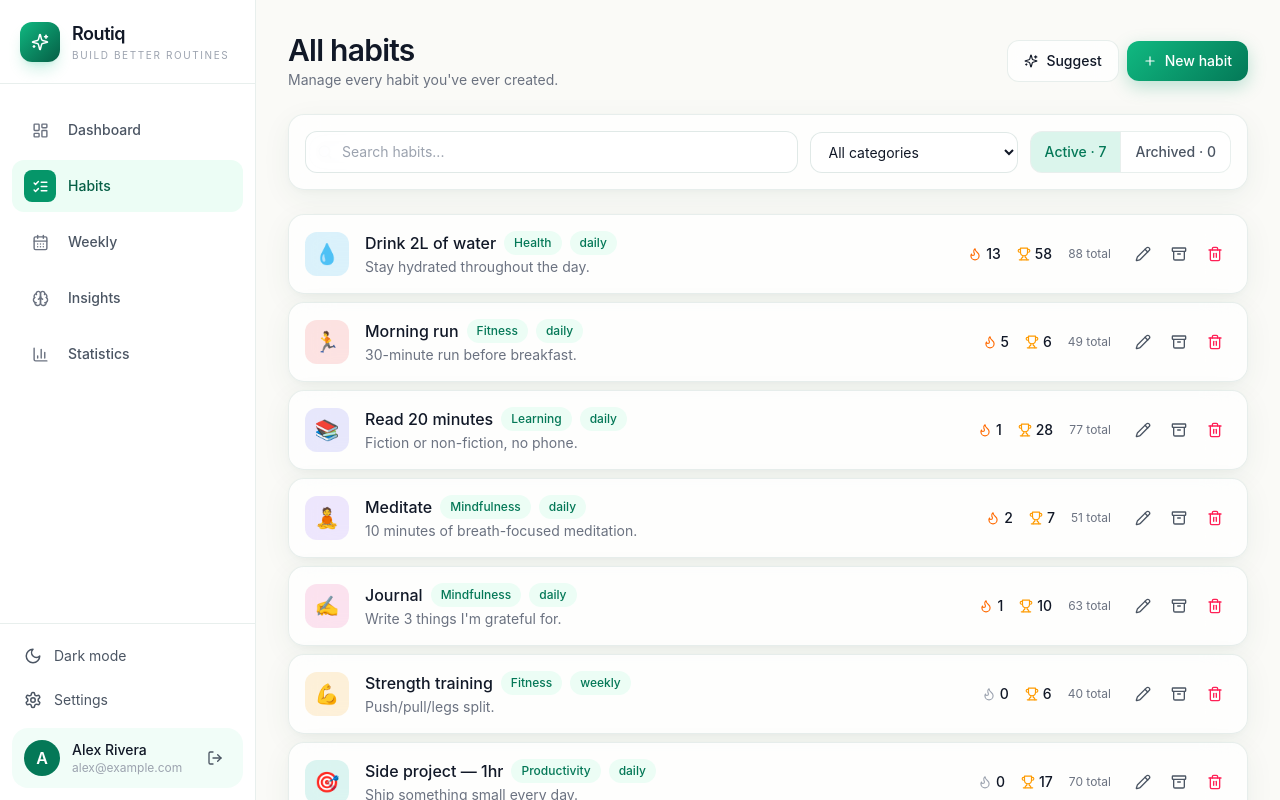
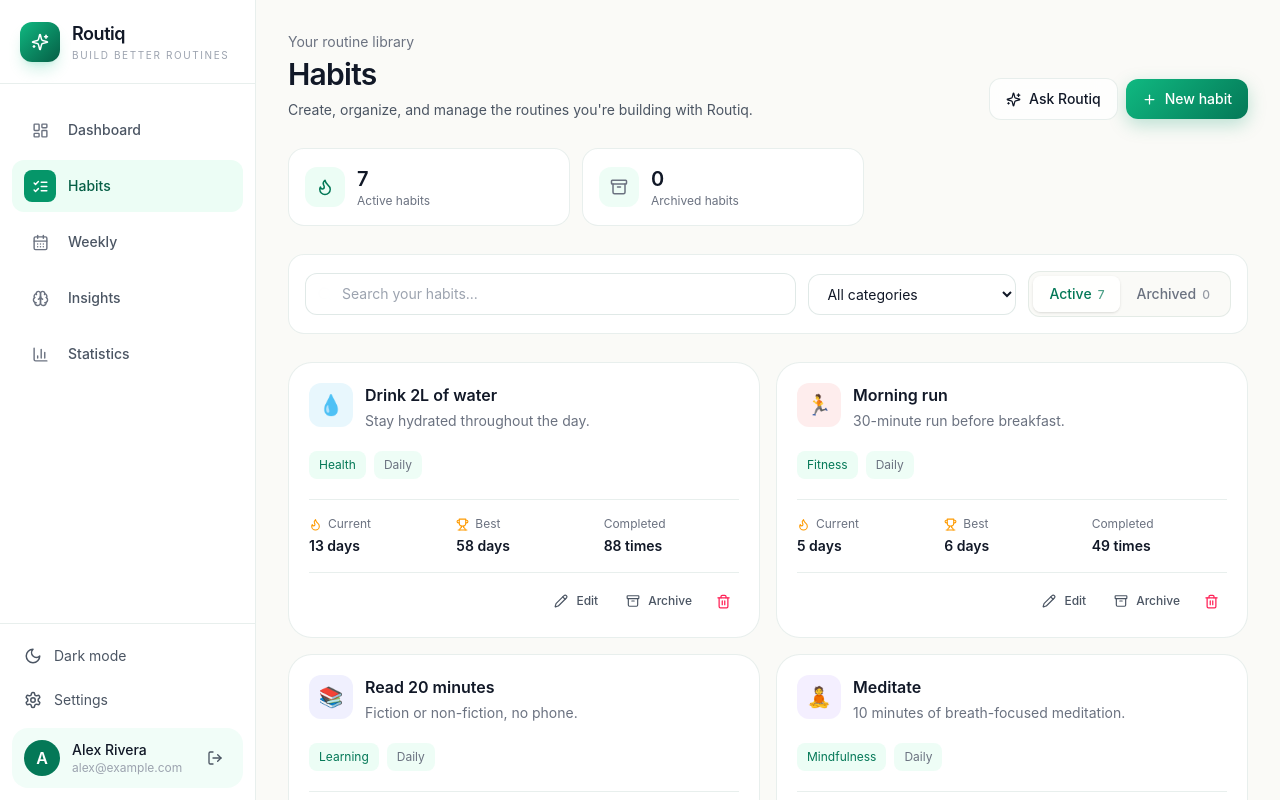
Before and after one commit to Aminat-dev/routiq, a React (Vite) app in the folder frontend/: page /habits in a window 1280 px wide. Both pictures are taken after typing "name@example.com", "Sample123" into the empty fields and a click on the button "Sign in". Shown: the top 800 px of the page. Built offline with nearby package versions, Linux system fonts and the light colour scheme; a web font is replaced by a local one.

Commit message:
refactor: redesign Routiq habits library

```diff
--- a/frontend/src/pages/Habits.jsx
+++ b/frontend/src/pages/Habits.jsx
@@ -123,24 +123,28 @@ export default function Habits() {
   if (loading) return <LoadingSpinner full />;
 
  return (
-    <div className="space-y-6 animate-fade-in">
-      <div className="flex flex-col sm:flex-row sm:items-center sm:justify-between gap-3">
+   <div className="space-y-7 animate-fade-in">
+     {/* Page header */}
+     <div className="flex flex-col gap-4 sm:flex-row sm:items-end sm:justify-between">
        <div>
-          <h1 className="text-2xl md:text-3xl font-semibold tracking-tight">
-            All habits
+         <div className="text-sm text-muted">Your routine library</div>
+
+         <h1 className="mt-1 text-2xl md:text-3xl font-semibold tracking-tight">
+           Habits
          </h1>
-          <p className="text-sm text-muted mt-0.5">
-            Manage every habit you've ever created.
+
+         <p className="mt-2 text-sm text-soft max-w-xl">
+           Create, organize, and manage the routines you're building with
+           Routiq.
          </p>
        </div>
+
        <div className="flex items-center gap-2">
-          <button
-            className="btn-secondary"
-            onClick={() => setSuggestOpen(true)}
-          >
-            <Sparkles size={14} />
-            <span className="hidden sm:inline">Suggest</span>
+         <button className="btn-secondary" onClick={() => setSuggestOpen(true)}>
+           <Sparkles size={15} />
+           <span className="hidden sm:inline">Ask Routiq</span>
          </button>
+
          <button
            className="btn-primary"
            onClick={() => {
@@ -148,176 +152,253 @@ export default function Habits() {
              setFormOpen(true);
            }}
          >
-            <Plus size={14} />
+           <Plus size={15} />
            New habit
          </button>
        </div>
      </div>
 
-      <div className="card p-4">
-        <div className="flex flex-col md:flex-row gap-3 md:items-center">
+     {/* Library overview */}
+     <div className="grid sm:grid-cols-2 gap-3 max-w-xl">
+       <div className="rounded-2xl border border-(--divider) bg-(--surface-strong) p-4 flex items-center gap-3">
+         <div className="w-10 h-10 rounded-xl bg-brand-50 dark:bg-brand-500/10 text-brand-700 dark:text-brand-300 flex items-center justify-center">
+           <Flame size={18} />
+         </div>
+
+         <div>
+           <div className="text-xl font-semibold">{activeCount}</div>
+           <div className="text-xs text-muted">Active habits</div>
+         </div>
+       </div>
+
+       <div className="rounded-2xl border border-(--divider) bg-(--surface-strong) p-4 flex items-center gap-3">
+         <div className="w-10 h-10 rounded-xl bg-(--surface-hover) text-muted flex items-center justify-center">
+           <Archive size={18} />
+         </div>
+
+         <div>
+           <div className="text-xl font-semibold">{archivedCount}</div>
+           <div className="text-xs text-muted">Archived habits</div>
+         </div>
+       </div>
+     </div>
+
+     {/* Filters */}
+     <div className="rounded-2xl border border-(--divider) bg-(--surface-strong) p-3 md:p-4">
+       <div className="flex flex-col lg:flex-row gap-3 lg:items-center">
          <div className="relative flex-1">
            <Search
              size={16}
              className="absolute left-3 top-1/2 -translate-y-1/2 text-faint pointer-events-none"
            />
+
            <input
              className="input pl-9"
-              placeholder="Search habits..."
+             placeholder="Search your habits..."
              value={query}
              onChange={(e) => setQuery(e.target.value)}
            />
          </div>
+
          <select
-            className="input md:w-52"
+           className="input lg:w-52"
            value={category}
            onChange={(e) => setCategory(e.target.value)}
          >
            <option value="All">All categories</option>
+
            {CATEGORIES.map((c) => (
              <option key={c}>{c}</option>
            ))}
          </select>
-          <div className="inline-flex rounded-xl glass overflow-hidden text-sm">
+
+         <div className="inline-flex rounded-xl border border-(--divider) bg-(--bg-base) p-1 text-sm">
            <button
              onClick={() => setShowArchived(false)}
-              className={`px-3.5 py-2.5 font-medium transition ${
+             className={`flex-1 lg:flex-none px-4 py-2 rounded-lg font-medium transition ${
                !showArchived
-                  ? "bg-brand-500/15 text-brand-700 dark:text-brand-300"
-                  : "text-soft hover:bg-[var(--surface-hover)]"
+                 ? "bg-(--surface-strong) text-brand-700 dark:text-brand-300 shadow-sm"
+                 : "text-muted hover:text-(--text)"
              }`}
            >
-              Active · {activeCount}
+             Active
+             <span className="ml-1.5 text-xs opacity-70">{activeCount}</span>
            </button>
+
            <button
              onClick={() => setShowArchived(true)}
-              className={`px-3.5 py-2.5 font-medium transition border-l divider ${
+             className={`flex-1 lg:flex-none px-4 py-2 rounded-lg font-medium transition ${
                showArchived
-                  ? "bg-brand-500/15 text-brand-700 dark:text-brand-300"
-                  : "text-soft hover:bg-[var(--surface-hover)]"
+                 ? "bg-(--surface-strong) text-brand-700 dark:text-brand-300 shadow-sm"
+                 : "text-muted hover:text-(--text)"
              }`}
            >
-              Archived · {archivedCount}
+             Archived
+             <span className="ml-1.5 text-xs opacity-70">{archivedCount}</span>
            </button>
          </div>
        </div>
      </div>
 
+     {/* Habit library */}
      {filtered.length === 0 ? (
-        <div className="card p-10 text-center">
-          <div className="text-5xl mb-3">{showArchived ? "🗂️" : "🎯"}</div>
-          <div className="font-medium">
+       <div className="rounded-3xl border border-dashed border-(--divider) bg-(--surface) px-6 py-14 text-center">
+         <div className="w-14 h-14 rounded-2xl bg-brand-50 dark:bg-brand-500/10 text-brand-700 dark:text-brand-300 flex items-center justify-center mx-auto">
+           {showArchived ? <Archive size={22} /> : <Plus size={22} />}
+         </div>
+
+         <h3 className="mt-4 font-semibold">
            {showArchived
-              ? "Nothing archived"
+             ? "No archived habits"
              : habits.length === 0
-              ? "No habits yet"
-              : "No habits match your filter"}
-          </div>
-          <div className="text-sm text-muted mt-1">
+               ? "Your routine starts here"
+               : "No habits found"}
+         </h3>
+
+         <p className="mt-2 text-sm text-muted max-w-sm mx-auto leading-relaxed">
            {showArchived
-              ? "Archived habits keep their history but stay out of your daily list."
+             ? "Habits you archive will stay here with their history intact."
              : habits.length === 0
-              ? "Start small — something you can do in under 5 minutes."
-              : "Try clearing your search or category filter."}
-          </div>
+               ? "Start with one small habit you can realistically repeat."
+               : "Try changing your search or category filter."}
+         </p>
+
          {!showArchived && habits.length === 0 && (
            <button
-              className="btn-primary mt-4"
-              onClick={() => setFormOpen(true)}
+             className="btn-primary mt-5"
+             onClick={() => {
+               setEditing(null);
+               setFormOpen(true);
+             }}
            >
              <Plus size={14} />
-              Create habit
+             Create your first habit
            </button>
          )}
        </div>
      ) : (
-        <div className="space-y-2">
+       <div className="grid lg:grid-cols-2 gap-4">
          {filtered.map((h) => {
            const keys = logsByHabit[h._id] || [];
            const { current, longest } = streakFromKeys(keys);
+
            return (
              <div
                key={h._id}
-                className={`card p-4 flex items-center gap-4 ${
-                  h.isArchived ? "opacity-70" : ""
+               className={`group rounded-3xl border border-(--divider) bg-(--surface-strong) p-5 transition hover:border-brand-500/20 hover:shadow-(--shadow) ${
+                 h.isArchived ? "opacity-75" : ""
                }`}
              >
+               {/* Habit top */}
+               <div className="flex items-start gap-3">
                  <div
                    className="w-11 h-11 rounded-xl flex items-center justify-center text-xl shrink-0"
-                  style={{ background: `${h.color}26`, color: h.color }}
+                   style={{
+                     background: `${h.color}18`,
+                     color: h.color,
+                   }}
                  >
                    {h.icon}
                  </div>
 
                  <div className="flex-1 min-w-0">
                    <div className="flex items-center gap-2 flex-wrap">
-                    <div className="font-medium truncate">{h.name}</div>
-                    <span className="chip">{h.category}</span>
-                    <span className="chip">{h.frequency}</span>
+                     <h3 className="font-semibold truncate">{h.name}</h3>
+
                      {h.isArchived && (
-                      <span className="chip bg-amber-500/15 text-amber-700 dark:text-amber-300">
+                       <span className="text-[10px] font-medium px-2 py-1 rounded-full bg-amber-50 dark:bg-amber-500/10 text-amber-700 dark:text-amber-300">
                          Archived
                        </span>
                      )}
                    </div>
+
                    {h.description && (
-                    <div className="text-sm text-muted truncate mt-0.5">
+                     <p className="mt-1 text-sm text-muted line-clamp-2">
                        {h.description}
-                    </div>
+                     </p>
                    )}
-                </div>
-
-                <div className="hidden sm:flex items-center gap-4 text-sm">
-                  <div
-                    className="flex items-center gap-1"
-                    title="Current streak"
-                  >
-                    <Flame
-                      size={14}
-                      className={current > 0 ? "text-orange-500" : "text-faint"}
-                    />
-                    <span className="font-medium">{current}</span>
-                  </div>
-                  <div
-                    className="flex items-center gap-1"
-                    title="Longest streak"
-                  >
-                    <Trophy size={14} className="text-amber-500" />
-                    <span className="font-medium">{longest}</span>
-                  </div>
-                  <div className="text-muted text-xs hidden md:block">
-                    {keys.length} total
                  </div>
                </div>
 
-                <div className="flex items-center gap-1">
+               {/* Habit metadata */}
+               <div className="mt-5 flex items-center gap-2 flex-wrap">
+                 <span className="text-xs px-2.5 py-1.5 rounded-lg bg-brand-50 dark:bg-brand-500/10 text-brand-700 dark:text-brand-300">
+                   {h.category}
+                 </span>
+
+                 <span className="text-xs px-2.5 py-1.5 rounded-lg bg-(--surface-hover) text-muted capitalize">
+                   {h.frequency}
+                 </span>
+               </div>
+
+               {/* Statistics */}
+               <div className="mt-5 pt-4 border-t border-(--divider) grid grid-cols-3 gap-3">
+                 <div>
+                   <div className="flex items-center gap-1.5 text-xs text-muted">
+                     <Flame
+                       size={13}
+                       className={current > 0 ? "text-amber-500" : "text-faint"}
+                     />
+                     Current
+                   </div>
+
+                   <div className="mt-1 text-sm font-semibold">
+                     {current} days
+                   </div>
+                 </div>
+
+                 <div>
+                   <div className="flex items-center gap-1.5 text-xs text-muted">
+                     <Trophy size={13} className="text-amber-500" />
+                     Best
+                   </div>
+
+                   <div className="mt-1 text-sm font-semibold">
+                     {longest} days
+                   </div>
+                 </div>
+
+                 <div>
+                   <div className="text-xs text-muted">Completed</div>
+
+                   <div className="mt-1 text-sm font-semibold">
+                     {keys.length} times
+                   </div>
+                 </div>
+               </div>
+
+               {/* Actions */}
+               <div className="mt-4 pt-3 border-t border-(--divider) flex items-center justify-end gap-1">
                  <button
-                    className="btn-ghost p-2"
+                   className="btn-ghost px-3 py-2 text-xs"
                    onClick={() => {
                      setEditing(h);
                      setFormOpen(true);
                    }}
-                    title="Edit"
                  >
-                    <Pencil size={16} />
+                   <Pencil size={14} />
+                   Edit
                  </button>
+
                  <button
-                    className="btn-ghost p-2"
+                   className="btn-ghost px-3 py-2 text-xs"
                    onClick={() => archive(h)}
-                    title={h.isArchived ? "Unarchive" : "Archive"}
                  >
                    {h.isArchived ? (
-                      <ArchiveRestore size={16} />
+                     <ArchiveRestore size={14} />
                    ) : (
-                      <Archive size={16} />
+                     <Archive size={14} />
                    )}
+
+                   {h.isArchived ? "Restore" : "Archive"}
                  </button>
+
                  <button
-                    className="btn-ghost p-2 text-rose-500 hover:bg-rose-500/10 hover:text-rose-400"
+                   className="btn-ghost p-2 text-rose-500 hover:bg-rose-500/10"
                    onClick={() => setDeleteTarget(h)}
                    title="Delete"
                  >
-                    <Trash2 size={16} />
+                   <Trash2 size={15} />
                  </button>
                </div>
              </div>
@@ -326,6 +407,7 @@ export default function Habits() {
        </div>
      )}
 
+     {/* Create / edit */}
      <Modal
        open={formOpen}
        onClose={() => {
@@ -345,16 +427,18 @@ export default function Habits() {
        />
      </Modal>
 
+     {/* Delete confirmation */}
      <Modal
        open={!!deleteTarget}
        onClose={() => setDeleteTarget(null)}
        title="Delete habit?"
        maxWidth="max-w-sm"
      >
-        <p className="text-sm text-soft">
-          This will permanently delete <b>{deleteTarget?.name}</b> and all its
-          history. This can't be undone.
+       <p className="text-sm text-soft leading-relaxed">
+         This will permanently delete <b>{deleteTarget?.name}</b> and all of its
+         history. This action cannot be undone.
        </p>
+
        <div className="flex justify-end gap-2 mt-5">
          <button
            className="btn-secondary"
@@ -362,10 +446,12 @@ export default function Habits() {
          >
            Cancel
          </button>
+
          <button
-            className="inline-flex items-center justify-center gap-2 rounded-xl bg-gradient-to-br from-rose-500 to-red-600 px-4 py-2.5 text-sm font-medium text-white hover:brightness-110 shadow-lg shadow-rose-500/30 transition"
+           className="inline-flex items-center justify-center gap-2 rounded-xl bg-rose-600 px-4 py-2.5 text-sm font-medium text-white hover:bg-rose-700 transition"
            onClick={() => remove(deleteTarget)}
          >
+           <Trash2 size={14} />
            Delete
          </button>
        </div>
```
Lines whose indentation alone changed are shown as unchanged.
